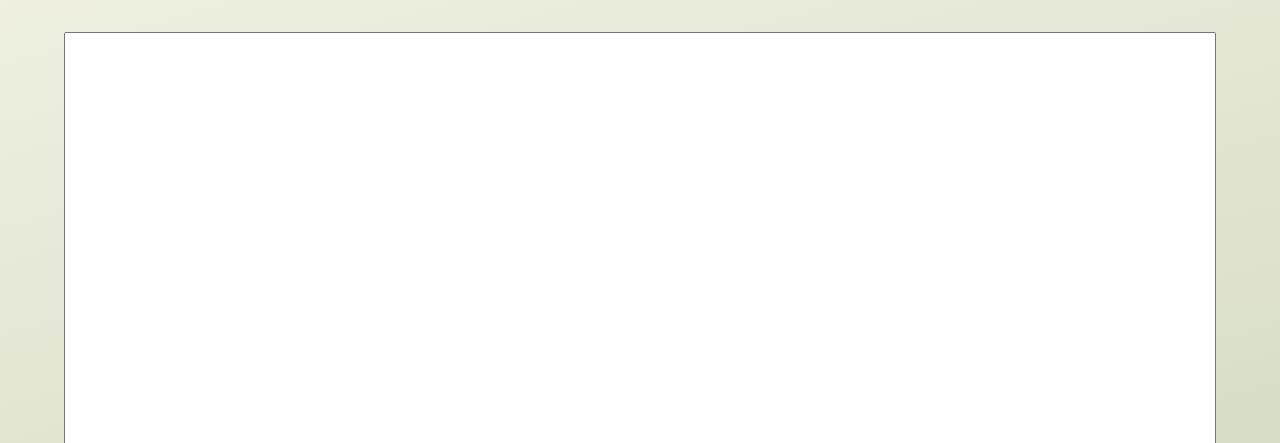
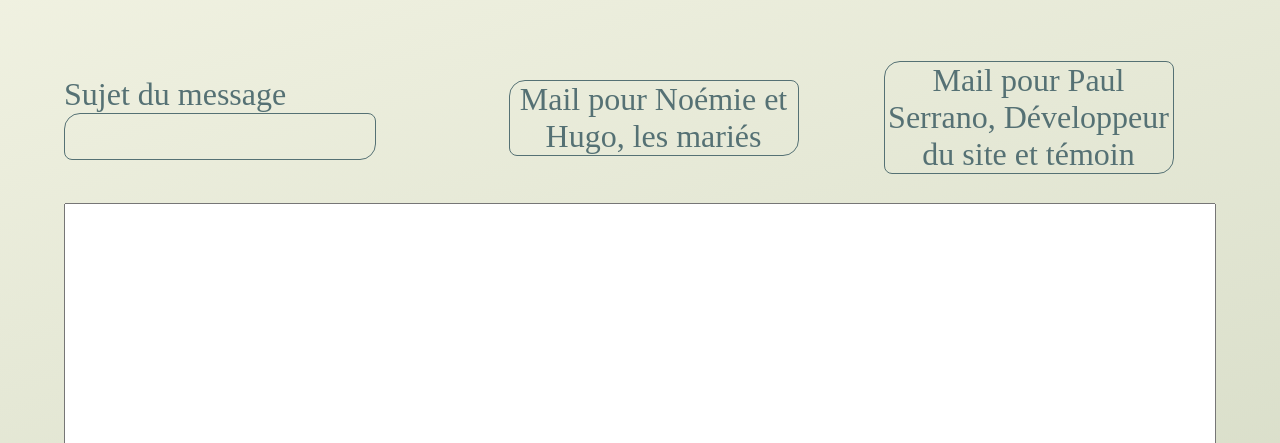
Before and after one commit to Paul-Serrano/Site-de-Mariage, a PHP site: page /view/contact.php in a window 1280 px wide. Shown: the part 271-714 px from the top of the page. Run offline with PHP 8.4, Linux system fonts and the light colour scheme; some libraries are stand-ins or nearby versions.

Commit message:
Contact form finished

```diff
--- a/public/style.css
+++ b/public/style.css
@@ -574,6 +574,22 @@ input[type="checkbox"] + label {
   border-radius: 0.5rem 0.25rem;
 }
 
+input[type="radio"] + label {
+  display: flex;
+  width: 25%;
+  background-color: rgba(0, 0, 0, 0);
+  border: solid 1px #557174;
+  margin: 2.5% auto;
+  text-align: center;
+  cursor: pointer;
+  color: black;
+  border-radius: 0.5rem 0.25rem;
+}
+
+.mail-to-input {
+  display: none;
+}
+
 .additionnal-form-btn {
   display: flex;
   width: 50%;
@@ -617,7 +633,22 @@ input[type="checkbox"]:checked + label {
   border: 1px black solid;
 }
 
+input[type="radio"]:checked + label {
+  background: rgb(157, 173, 127);
+  background: linear-gradient(
+    165deg,
+    rgba(157, 173, 127, 1) 0%,
+    rgba(85, 113, 116, 1) 100%
+  );
+  color: #f7f7e8;
+  border: 1px black solid;
+}
+
 input[type="checkbox"]:checked + label p {
+  color: #f7f7e8;
+}
+
+input[type="radio"]:checked + label p {
   color: #f7f7e8;
 }
 
@@ -820,6 +851,35 @@ input[type="checkbox"]:checked + label p {
   );
 }
 
+.mail-to-block {
+  width: 100%;
+  display: flex;
+  margin: auto;
+  justify-content: space-evenly;
+  align-items: center;
+}
+
+.mail-to-block p {
+  font-size: 50%;
+}
+
+.mail-to-topic-block {
+  display: flex;
+  flex-direction: column;
+  justify-content: space-evenly;
+  align-items: flex-start;
+}
+
+.mail-to-topic-input {
+    background: rgba(0,0,0,0);
+    border-radius: 0.5rem 0.25rem;
+    border: #557174 1px solid;
+    width: 75%;
+    padding: 1%;
+    font-family: 'Sans-Serif';
+    font-size: 50%;
+}
+
 .contact-btn p {
   font-size: 50%;
   color: #f7f7e8;
@@ -829,6 +889,10 @@ input[type="checkbox"]:checked + label p {
   width: 100%;
   border: 2.5px solid black;
   border-radius: 0.5rem 0.25rem;
+}
+
+.ck-editor__editable {
+  height: 3em;
 }
 
 .ck-content p,
--- a/view/contact.php
+++ b/view/contact.php
@@ -8,6 +8,16 @@ require_once "../includes/_nav.php";
 <body>
     <main class="contact-main">
         <form action="../controller/contact_post.php" method="POST" class="contact-form">
+        <div class="mail-to-block">
+            <div class='mail-to-topic-block'>
+                <label class="mail-to-topic-label" for="mail-to-topic"><p>Sujet du message</p></label>
+                <input class="mail-to-topic-input" name="mail-to-topic" id="mail-to-topic" type="text">
+            </div>
+            <input class="mail-to-input" id="mail-to-hugo" name="mail-to" type="radio" value="hugo" />
+            <label for="mail-to-hugo" class="mail-to-label"><p>Mail pour Noémie et Hugo, les mariés</p></label>
+            <input class="mail-to-input" id="mail-to-paul" name="mail-to" type="radio" value="paul" />
+            <label for="mail-to-paul" class="mail-to-label"><p>Mail pour Paul Serrano, Développeur du site et témoin</p></label>
+        </div>
             <textarea name="message" id="textarea" cols="30" rows="10"></textarea>
             <div class="contact-btn-container">
                 <button class="contact-btn" type="submit" name="contact-submit"><p>Envoyer message</p></button>
--- a/view/index.php
+++ b/view/index.php
@@ -28,7 +28,6 @@ if (isset($_GET['success'])) {
         $type = "success";
         $message = "Bonjour ".$_SESSION["surname"]." Vous êtes bien connecté ! ";
     }
-    var_dump($_SESSION['pass']);
 }
 
 ?>
```
Also changed, not shown: controller/change-info_post.php (+0 -9 lines), controller/contact_post.php (+18 -5 lines).
